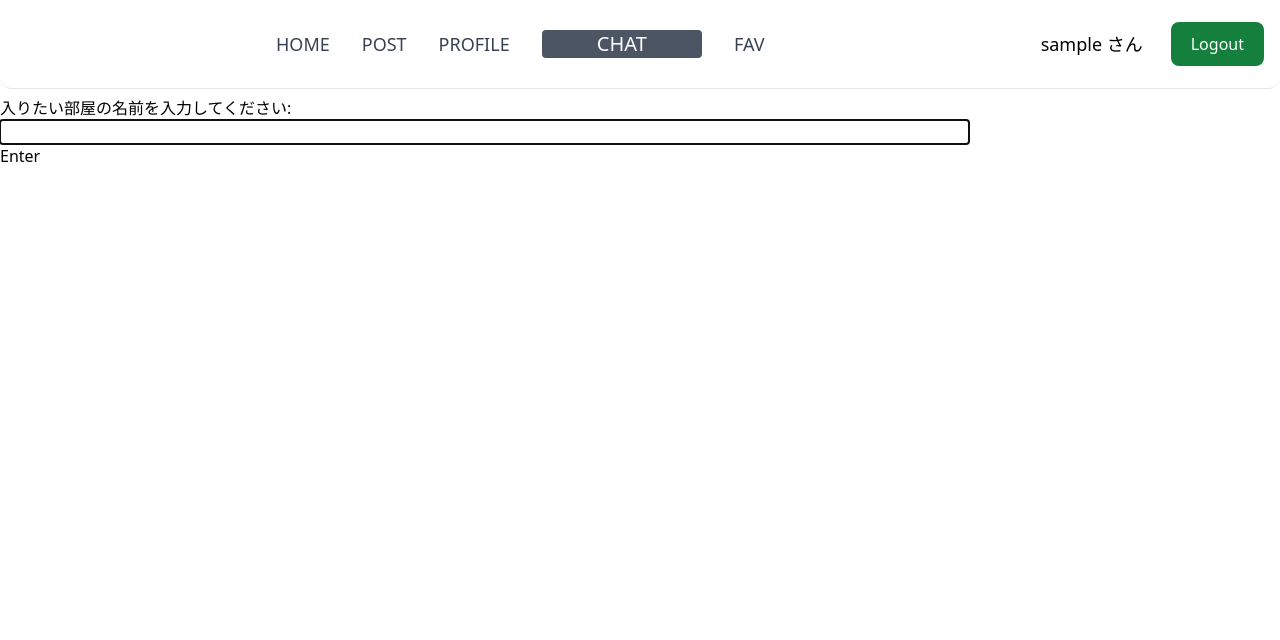
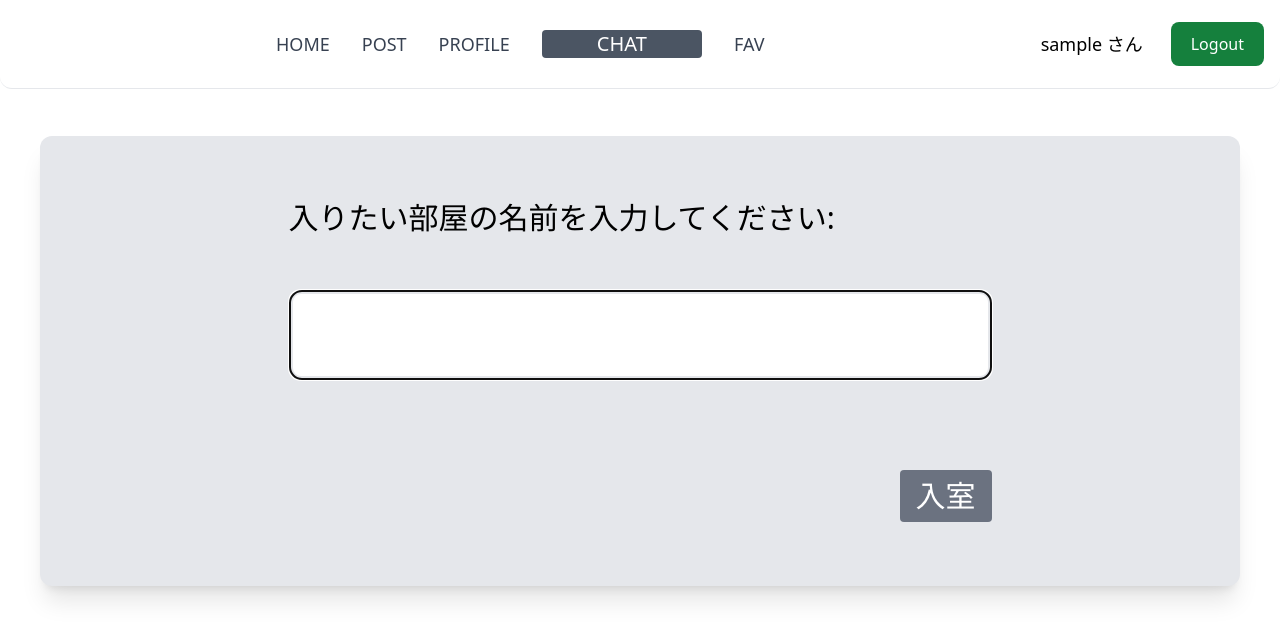
Before and after one commit to Shiryu-Toujima-1f10210346/DEVIANT, a Django app: page /chat/ in a window 1280 px wide. Shown: the top 640 px of the page. Run offline with Django 4.2, Linux system fonts and the light colour scheme; the visitor is signed in with stand-in values (Sample User, id 1); some libraries are stand-ins or nearby versions.

Commit message:
ホームアニメ微調整　チャット入室欄デザイン

```diff
--- a/chat/templates/chat/chat.html
+++ b/chat/templates/chat/chat.html
@@ -10,9 +10,11 @@
 {% block header %}
 
 <body>
-    入りたい部屋の名前を入力してください:<br>
-    <input id="room-name-input" type="text" size="100" required><br>
-    <input id="room-name-submit" type="button" value="Enter">
+   <div class="flex justify-center grid grid-rows-3 text-3xl p-16 m-10 bg-gray-200 rounded-xl shadow-xl">
+       <div> 入りたい部屋の名前を入力してください:</div>
+        <div class="flex justify-center"><input id="room-name-input" type="text" size="15" required class="border-4 text-6xl rounded-xl"></div><br>
+        <div class="flex justify-end"><input id="room-name-submit" type="button" value="入室"class="bg-gray-500 hover:bg-gray-400 text-white rounded px-4 py-2"></div>
+   </div>
 
     <script>
         document.querySelector('#room-name-input').focus();
--- a/chat/templates/chat/post.html
+++ b/chat/templates/chat/post.html
@@ -117,7 +117,7 @@
     <div class="">
       <p class="mt-5 text-3xl">報告内容</p>
       <label for="id_content"></label>
-      <textarea name="content" class="mt-2 w-full resize-none text-base rounded-2xl border border-gray-300" required id="content" rows="10" ></textarea>
+      <textarea name="content" class="mt-2 w-full resize-none text-base rounded-2xl border border-gray-300 p-4" required id="content" rows="10" ></textarea>
     </div>
 
 
```
Also changed, not shown: chat/templates/chat/home.html (+11 -3 lines).
